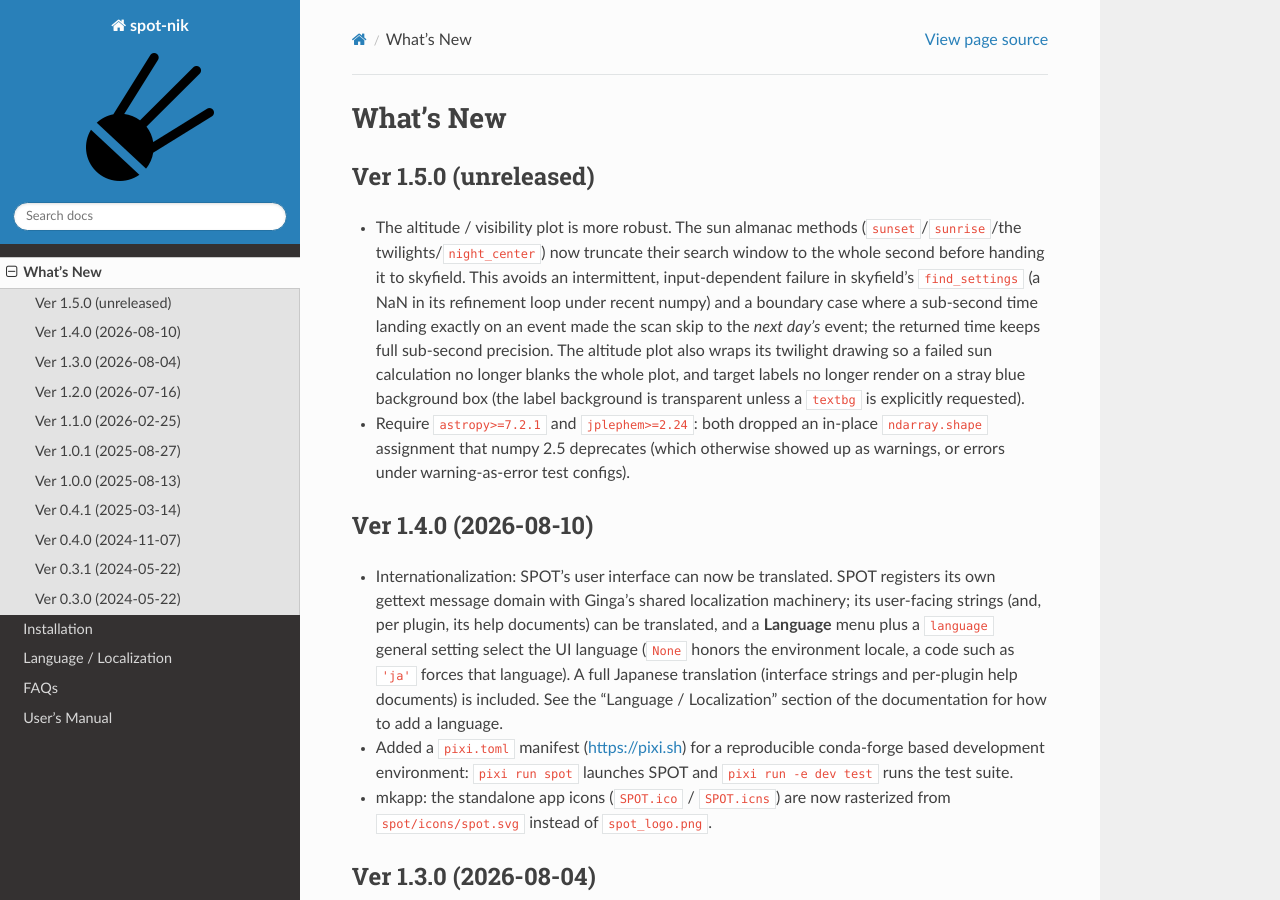
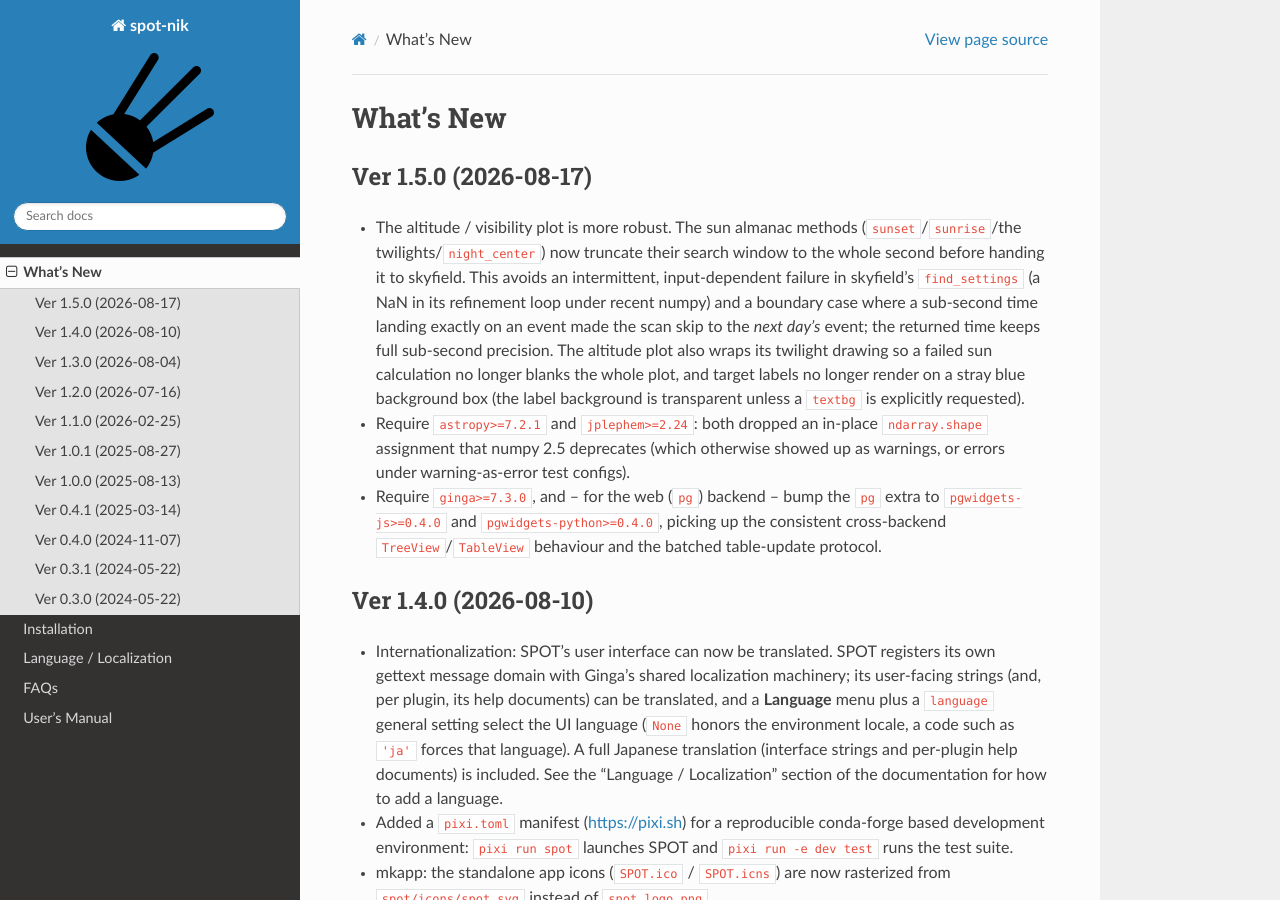
Before and after one commit to naojsoft/spot, a Sphinx documentation site: the page built from doc/WhatsNew.rst, in a window 1280 px wide and 900 px high. Built offline with Sphinx 7.4.7 and the Read the Docs theme 3.1.0, drawn with Linux system fonts in a browser that asks for light colours.

Commit message:
deps: require ginga>=7.3.0 and pgwidgets 0.4.0 (pg); date 1.5.0 WhatsNew
Bump the ginga floor to 7.3.0 and the pg extra to pgwidgets-js/-python
>= 0.4.0 for the cross-backend TreeView/TableView behaviour and the
batched table-update protocol, note it in WhatsNew, and stamp the 1.5.0
release date.

Co-Authored-By: Claude Opus 4.8 <noreply@anthropic.com>

```diff
--- a/doc/WhatsNew.rst
+++ b/doc/WhatsNew.rst
@@ -3,7 +3,7 @@ What's New
 ++++++++++
 
 
-Ver 1.5.0 (unreleased)
+Ver 1.5.0 (2026-08-17)
 ======================
 - The altitude / visibility plot is more robust.  The sun almanac methods
   (``sunset``/``sunrise``/the twilights/``night_center``) now truncate
@@ -20,6 +20,11 @@ Ver 1.5.0 (unreleased)
   in-place ``ndarray.shape`` assignment that numpy 2.5 deprecates (which
   otherwise showed up as warnings, or errors under warning-as-error test
   configs).
+- Require ``ginga>=7.3.0``, and -- for the web (``pg``) backend -- bump
+  the ``pg`` extra to ``pgwidgets-js>=0.4.0`` and
+  ``pgwidgets-python>=0.4.0``, picking up the consistent cross-backend
+  ``TreeView``/``TableView`` behaviour and the batched table-update
+  protocol.
 
 Ver 1.4.0 (2026-08-10)
 ======================
--- a/pyproject.toml
+++ b/pyproject.toml
@@ -31,7 +31,7 @@ dependencies = [
     "skyfield>=1.53",
     "python-dateutil>=2.8.2",
     "matplotlib>=3.8",
-    "ginga>=7.2.0",
+    "ginga>=7.3.0",
 ]
 
 [project.scripts]
@@ -50,8 +50,8 @@ docs = [
 ]
 pg = [
     "websockets",
-    "pgwidgets-js>=0.3.6",
-    "pgwidgets-python>=0.3.5",
+    "pgwidgets-js>=0.4.0",
+    "pgwidgets-python>=0.4.0",
     "pycairo>=1.28.0",
     "cairosvg>=2.9.0",
 ]
```
